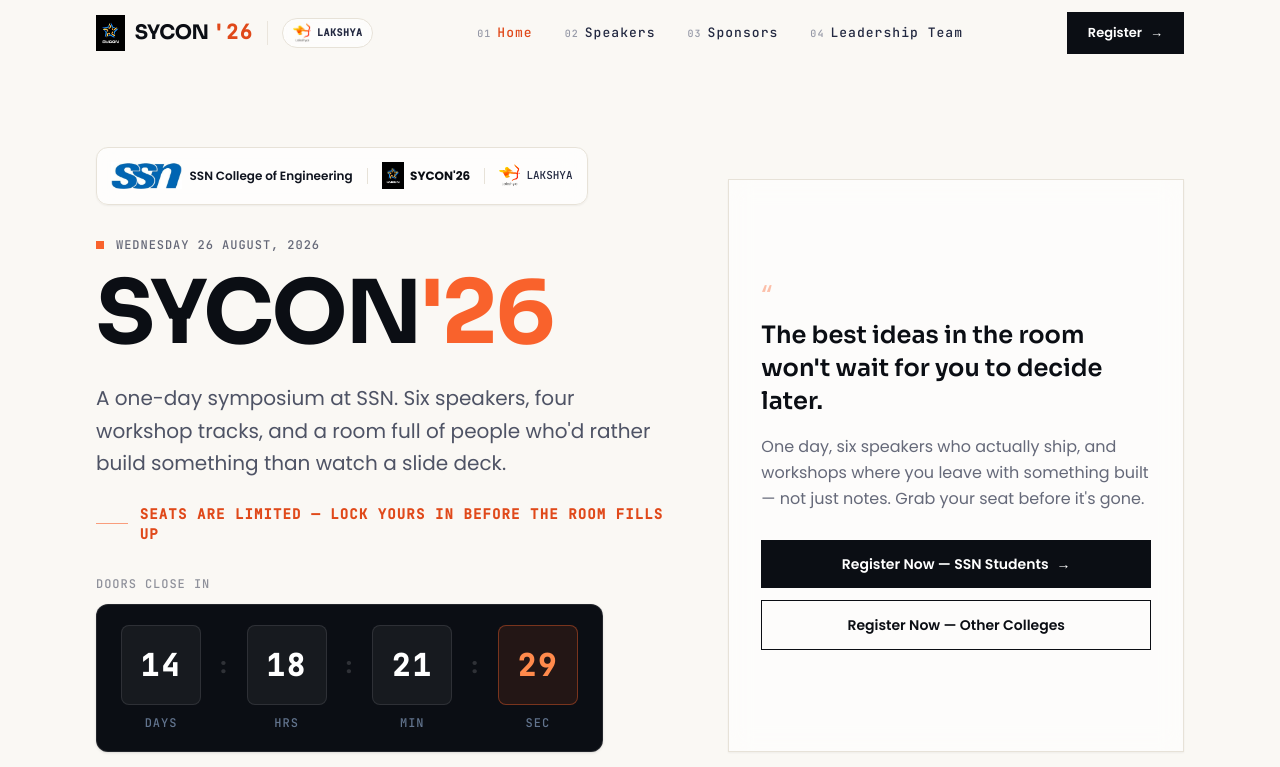
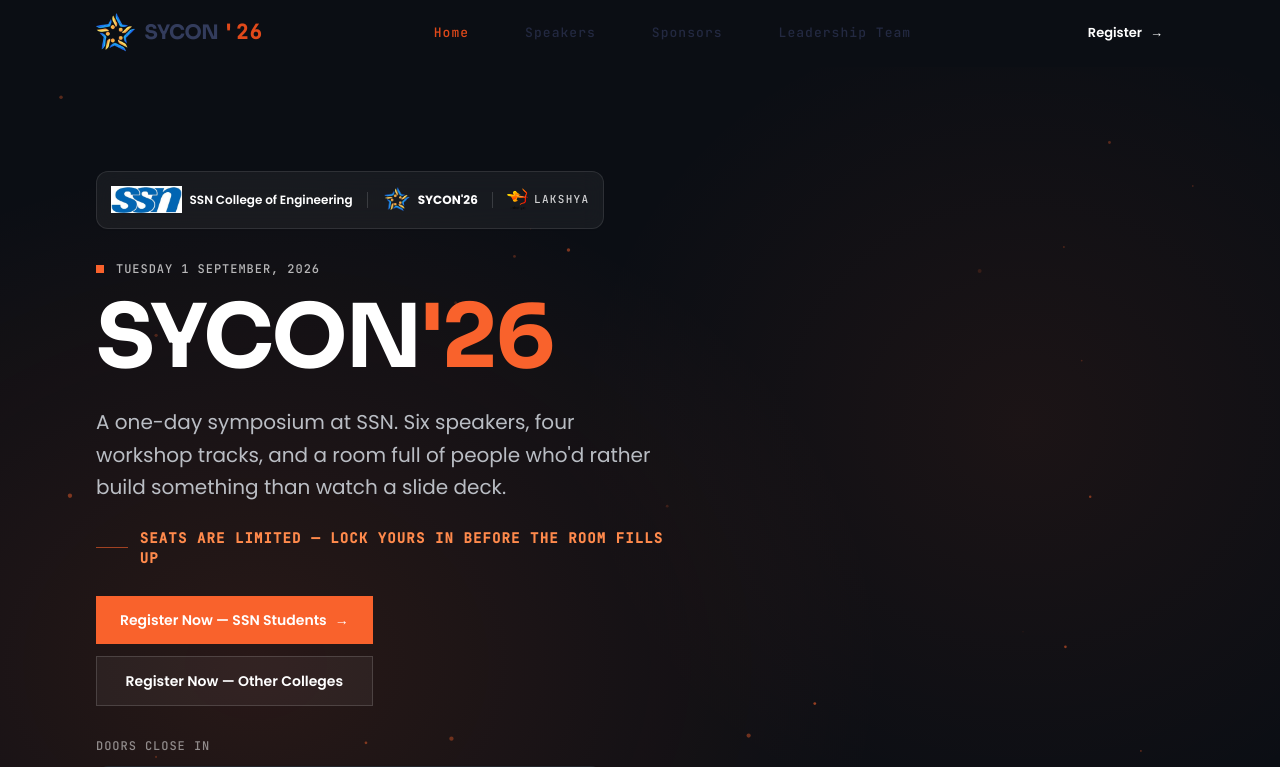
Before and after one commit to lakshya-tech-ssn/Sycon_Web_1, a React (Vite) app: page / in a window 1280 px wide. Shown: the top 767 px of the page. Built offline with nearby package versions, Linux system fonts and the light colour scheme.

Commit message:
feat: changed the hero section for all pages

```diff
--- a/src/components/Navbar.jsx
+++ b/src/components/Navbar.jsx
@@ -21,7 +21,7 @@
 
   return (
     <header
-      className={`sticky top-0 z-50 border-b bg-paper/95 backdrop-blur transition-all duration-300 ${
+      className={`sticky top-0 z-50 border-b bg-ink backdrop-blur transition-all duration-300 ${
         scrolled ? 'border-line shadow-xs py-1' : 'border-transparent py-0'
       }`}
     >
@@ -38,13 +38,13 @@
           {/* SYCON Logo & Text */}
           <div className="flex items-center gap-2.5">
             <img
-              src="/sycon_bg.png"
+              src="/sycon_logo_1.png"
               alt="SYCON Logo"
-              className="h-9 w-auto object-contain transition-transform group-hover:scale-105"
+              className="h-9 w-auto object-contain scale-[1.2] transition-transform group-hover:scale-105"
             />
             <div className="flex flex-col">
               <div className="flex items-baseline gap-1">
-                <span className="font-display text-lg sm:text-xl font-bold tracking-tight text-ink">
+                <span className="font-display text-lg sm:text-xl font-bold tracking-tight text-navy-600">
                   SYCON
                 </span>
                 <span className="kicker font-display text-lg sm:text-xl font-bold text-accent-600">'26</span>
@@ -52,35 +52,24 @@
             </div>
           </div>
 
-          <span className="h-5 sm:h-6 w-px bg-line/80 hidden sm:block" />
+          <span className="h-12 sm:h-6 w-px hidden sm:block" />
 
-          {/* Lakshya Logo */}
-          <div className="hidden sm:flex items-center gap-1.5 rounded-full border border-line bg-white/70 px-2.5 py-1 backdrop-blur-xs transition-colors group-hover:border-accent-500/40">
-            <img
-              src="/logo.png"
-              alt="Lakshya Logo"
-              className="h-5 w-auto object-contain"
-            />
-            <span className="text-[10px] font-mono font-semibold uppercase tracking-wider text-navy-700">
-              Lakshya
-            </span>
-          </div>
+
         </NavLink>
 
-        <ul className="hidden items-center gap-8 md:flex">
-          {links.map((link, i) => (
+        <ul className="hidden items-center gap-14 md:flex">
+          {links.map((link) => (
             <li key={link.to}>
               <NavLink
                 to={link.to}
                 onClick={() => window.scrollTo({ top: 0, behavior: 'smooth' })}
                 className={({ isActive }) =>
-                  `kicker flex items-baseline gap-1.5 text-[13px] font-medium transition-colors ${
-                    isActive ? 'text-accent-600' : 'text-navy-700 hover:text-ink'
+                  `kicker flex items-baseline gap-20px text-[13px] font-medium transition-colors ${
+                    isActive ? 'text-accent-600' : 'text-navy-700 hover:text-navy-600'
                   }`
                 }
                 end={link.to === '/'}
               >
-                <span className="text-[10px] text-navy-600/50">0{i + 1}</span>
                 {link.label}
               </NavLink>
             </li>
--- /dev/null
+++ b/src/components/ParticleField.jsx
@@ -0,0 +1,59 @@
+import { useEffect, useRef } from 'react'
+
+export default function ParticleField() {
+  const canvasRef = useRef(null)
+
+  useEffect(() => {
+    const canvas = canvasRef.current
+    if (!canvas) return
+
+    const ctx = canvas.getContext('2d')
+    if (!ctx) return
+
+    let raf
+
+    const resize = () => {
+      canvas.width = canvas.offsetWidth
+      canvas.height = canvas.offsetHeight
+    }
+
+    resize()
+    window.addEventListener('resize', resize)
+
+    const particles = Array.from({ length: 55 }, () => ({
+      x: Math.random() * canvas.width,
+      y: Math.random() * canvas.height,
+      r: Math.random() * 1.8 + 0.4,
+      vx: (Math.random() - 0.5) * 0.3,
+      vy: (Math.random() - 0.5) * 0.3,
+      a: Math.random() * 0.5 + 0.1,
+    }))
+
+    const tick = () => {
+      ctx.clearRect(0, 0, canvas.width, canvas.height)
+      particles.forEach((p) => {
+        p.x += p.vx
+        p.y += p.vy
+        if (p.x < 0) p.x = canvas.width
+        if (p.x > canvas.width) p.x = 0
+        if (p.y < 0) p.y = canvas.height
+        if (p.y > canvas.height) p.y = 0
+        ctx.beginPath()
+        ctx.arc(p.x, p.y, p.r, 0, Math.PI * 2)
+        ctx.fillStyle = `rgba(249,98,44,${p.a})`
+        ctx.fill()
+      })
+      raf = requestAnimationFrame(tick)
+    }
+
+    tick()
+    return () => {
+      cancelAnimationFrame(raf)
+      window.removeEventListener('resize', resize)
+    }
+  }, [])
+
+  return (
+    <canvas ref={canvasRef} className="pointer-events-none absolute inset-0 z-0 h-full w-full" aria-hidden="true" />
+  )
+}
--- a/src/data/siteData.js
+++ b/src/data/siteData.js
@@ -2,7 +2,7 @@
 // Swap the values here (and drop real images into /public/images/...) once
 // real assets/copy are ready. Every page reads from this single file.
 
-export const EVENT_DATE = new Date('2026-08-26T09:00:00+05:30')
+export const EVENT_DATE = new Date('2026-09-01T09:00:00+05:30')
 
 export const REGISTRATION_LINKS = {
   inside: 'https://forms.gle/DNVuiaduU4yqgQfo9',
--- a/src/pages/Home.jsx
+++ b/src/pages/Home.jsx
@@ -2,6 +2,7 @@
 import { useEffect, useRef } from 'react'
 import Countdown from '../components/Countdown'
 import GalleryMarquee from '../components/GalleryMarquee'
+import ParticleField from '../components/ParticleField'
 import SectionHeading from '../components/SectionHeading'
 import Timeline from '../components/Timeline'
 import { Icon } from '../components/icons'
@@ -47,40 +48,41 @@
   return (
     <>
       {/* ── Hero ─────────────────────────────────────────────────────── */}
-      <section className="border-b border-line bg-paper hero-section">
-        <div className="mx-auto max-w-6xl px-6 pt-14 sm:px-8 sm:pt-20">
+      <section className="sponsors-hero relative overflow-hidden border-b border-line">
+        <ParticleField />
+        <div className="relative z-10 mx-auto max-w-6xl px-6 pt-2 sm:px-8 sm:pt-2">
           <div className="grid gap-12 lg:grid-cols-[1.3fr_1fr] lg:gap-10">
             <div className="hero-content">
               {/* Institutional & Event Branding Badge */}
-              <div className="flex flex-wrap items-center gap-2.5 sm:gap-3.5 mb-8 p-3 sm:p-3.5 rounded-xl border border-line bg-white/70 backdrop-blur-md shadow-xs fade-in-item w-fit" style={{ animationDelay: '0.05s' }}>
+              <div className="mb-8 flex w-fit flex-wrap items-center gap-2.5 rounded-xl border border-white/10 bg-white/5 p-3 shadow-xs backdrop-blur-md sm:gap-3.5 sm:p-3.5 fade-in-item" style={{ animationDelay: '0.05s' }}>
                 <div className="flex items-center gap-2" title="SSN College of Engineering">
-                  <img src="/ssn-logo.jpg" alt="SSN College Logo" className="h-6 sm:h-7 w-auto object-contain" />
-                  <span className="text-[12px] font-semibold text-navy-900 hidden sm:inline">SSN College of Engineering</span>
+                  <img src="/ssn-logo.jpg" alt="SSN College Logo" className="h-6 w-auto object-contain sm:h-7" />
+                  <span className="hidden text-[12px] font-semibold text-white sm:inline">SSN College of Engineering</span>
                 </div>
-                <span className="h-4 w-px bg-line" />
+                <span className="h-4 w-px bg-white/15" />
                 <div className="flex items-center gap-1.5" title="SYCON '26">
-                  <img src="/sycon_bg.png" alt="SYCON Logo" className="h-6 sm:h-7 w-auto object-contain" />
-                  <span className="text-[12px] font-bold text-ink">SYCON'26</span>
+                  <img src="/sycon_logo_1.png" alt="SYCON Logo" className="h-6 w-auto object-contain sm:h-7" />
+                  <span className="text-[12px] font-bold text-white">SYCON'26</span>
                 </div>
-                <span className="h-4 w-px bg-line" />
+                <span className="h-4 w-px bg-white/15" />
                 <div className="flex items-center gap-1.5" title="Organized by SSN Lakshya">
-                  <img src="/logo.png" alt="Lakshya Logo" className="h-5 sm:h-6 w-auto object-contain" />
-                  <span className="text-[11px] font-mono font-medium text-navy-700 uppercase">Lakshya</span>
+                  <img src="/logo.png" alt="Lakshya Logo" className="h-5 w-auto object-contain sm:h-6" />
+                  <span className="font-mono text-[11px] font-medium uppercase tracking-[0.12em] text-white/80">Lakshya</span>
                 </div>
               </div>
 
               <div className="flex items-center gap-3 fade-in-item" style={{ animationDelay: '0.1s' }}>
                 <span className="h-2 w-2 bg-accent-500" />
-                <span className="kicker text-xs uppercase tracking-widest text-navy-700/70">
+                <span className="kicker text-xs uppercase tracking-widest text-white/70">
                   {eventDateLabel}
                 </span>
               </div>
 
-              <h1 className="mt-4 font-display text-5xl font-bold leading-[1.02] tracking-tight text-ink sm:text-6xl md:text-7xl lg:text-[5.5rem] fade-in-item" style={{ animationDelay: '0.2s' }}>
+              <h1 className="mt-4 font-display text-5xl font-bold leading-[1.02] tracking-tight text-white sm:text-6xl md:text-7xl lg:text-[5.5rem] fade-in-item" style={{ animationDelay: '0.2s' }}>
                 SYCON<span className="text-accent-500">'26</span>
               </h1>
 
-              <p className="mt-6 max-w-xl text-lg leading-relaxed text-navy-700/80 sm:text-xl fade-in-item" style={{ animationDelay: '0.3s' }}>
+              <p className="mt-6 max-w-xl text-lg leading-relaxed text-slate-200/80 sm:text-xl fade-in-item" style={{ animationDelay: '0.3s' }}>
                 A one-day symposium at SSN. Six speakers, four workshop tracks, and
                 a room full of people who'd rather build something than watch a slide deck.
               </p>
@@ -88,38 +90,19 @@
               {/* Pitch strip */}
               <div className="mt-6 flex items-center gap-3 fade-in-item" style={{ animationDelay: '0.35s' }}>
                 <span className="h-px w-8 bg-accent-500/60" />
-                <p className="kicker text-xs font-bold uppercase tracking-widest text-accent-600 sm:text-sm">
+                <p className="kicker text-xs font-bold uppercase tracking-widest text-accent-400 sm:text-sm">
                   Seats are limited — lock yours in before the room fills up
                 </p>
               </div>
-
-              <div className="mt-8 flex flex-col items-start gap-3 countdown-section">
-                <p className="kicker text-xs uppercase tracking-widest text-navy-700/50 fade-in-item" style={{ animationDelay: '0.2s' }}>
-                  Doors close in
-                </p>
-                <div className="fade-in-item" style={{ animationDelay: '0.3s' }}>
-                  <Countdown />
-                </div>
-              </div>
             </div>
-
-            {/* Register pitch panel */}
-            <div className="flex flex-col justify-center border border-line bg-white/60 p-7 backdrop-blur-md shadow-xs fade-in-item sm:p-8 lg:mt-8" style={{ animationDelay: '0.4s' }}>
-              <span className="text-3xl leading-none text-accent-500/40">&ldquo;</span>
-              <p className="mt-2 font-display text-xl font-semibold leading-snug text-ink sm:text-2xl">
-                The best ideas in the room won't wait for you to decide later.
-              </p>
-              <p className="mt-4 text-sm leading-relaxed text-navy-700/70 sm:text-base">
-                One day, six speakers who actually ship, and workshops where you leave
-                with something built — not just notes. Grab your seat before it's gone.
-              </p>
-
-              <div className="mt-7 flex flex-col gap-3">
+          </div>
+          {/* Registration */}
+            <div className="mt-7 flex w-fit flex-col gap-3">
                 <a
                   href={REGISTRATION_LINKS.inside}
                   target="_blank"
                   rel="noreferrer"
-                  className="inline-flex items-center justify-center gap-2 bg-ink px-6 py-3.5 text-sm font-semibold text-white transition hover:bg-accent-600 button-hover"
+                  className="inline-flex items-center justify-center gap-2 bg-accent-500 px-6 py-3.5 text-sm font-semibold text-white transition hover:bg-accent-600 button-hover"
                 >
                   Register Now — SSN Students <span aria-hidden="true">→</span>
                 </a>
@@ -127,13 +110,19 @@
                   href={REGISTRATION_LINKS.outside}
                   target="_blank"
                   rel="noreferrer"
-                  className="inline-flex items-center justify-center gap-2 border border-ink px-6 py-3.5 text-sm font-semibold text-ink transition hover:bg-ink hover:text-white button-hover"
+                  className="inline-flex items-center justify-center gap-2 border border-white/15 bg-white/5 px-6 py-3.5 text-sm font-semibold text-white transition hover:bg-white/10 button-hover"
                 >
                   Register Now — Other Colleges
                 </a>
               </div>
-            </div>
-          </div>
+              <div className="mt-8 flex flex-col items-start gap-3 countdown-section">
+                <p className="kicker text-xs uppercase tracking-widest text-white/50 fade-in-item" style={{ animationDelay: '0.2s' }}>
+                  Doors close in
+                </p>
+                <div className="fade-in-item" style={{ animationDelay: '0.3s' }}>
+                  <Countdown />
+                </div>
+              </div>
         </div>
 
         <div className="mt-14 gallery-section">
```
Also changed, not shown: src/pages/Committee.jsx (+9 -7 lines), src/pages/Speakers.jsx (+17 -17 lines), public/sycon_logo_1.png (added).
